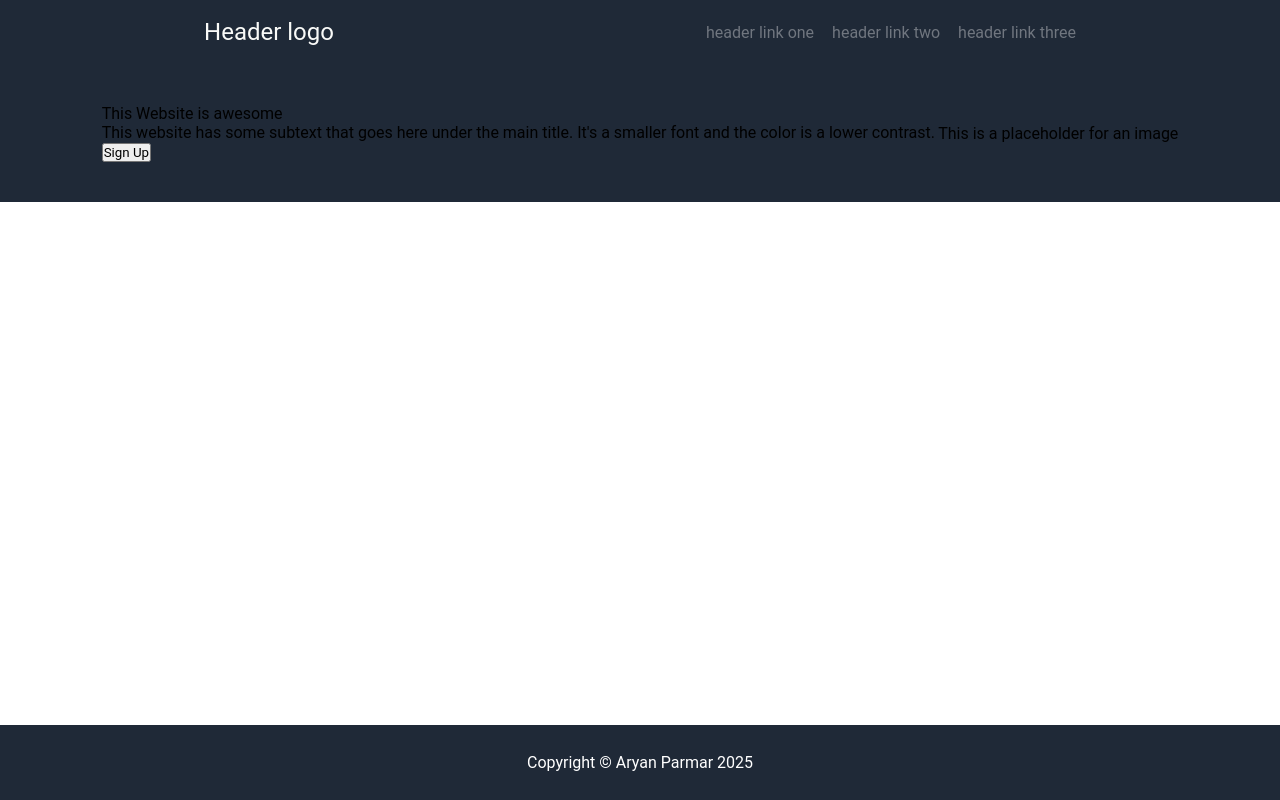
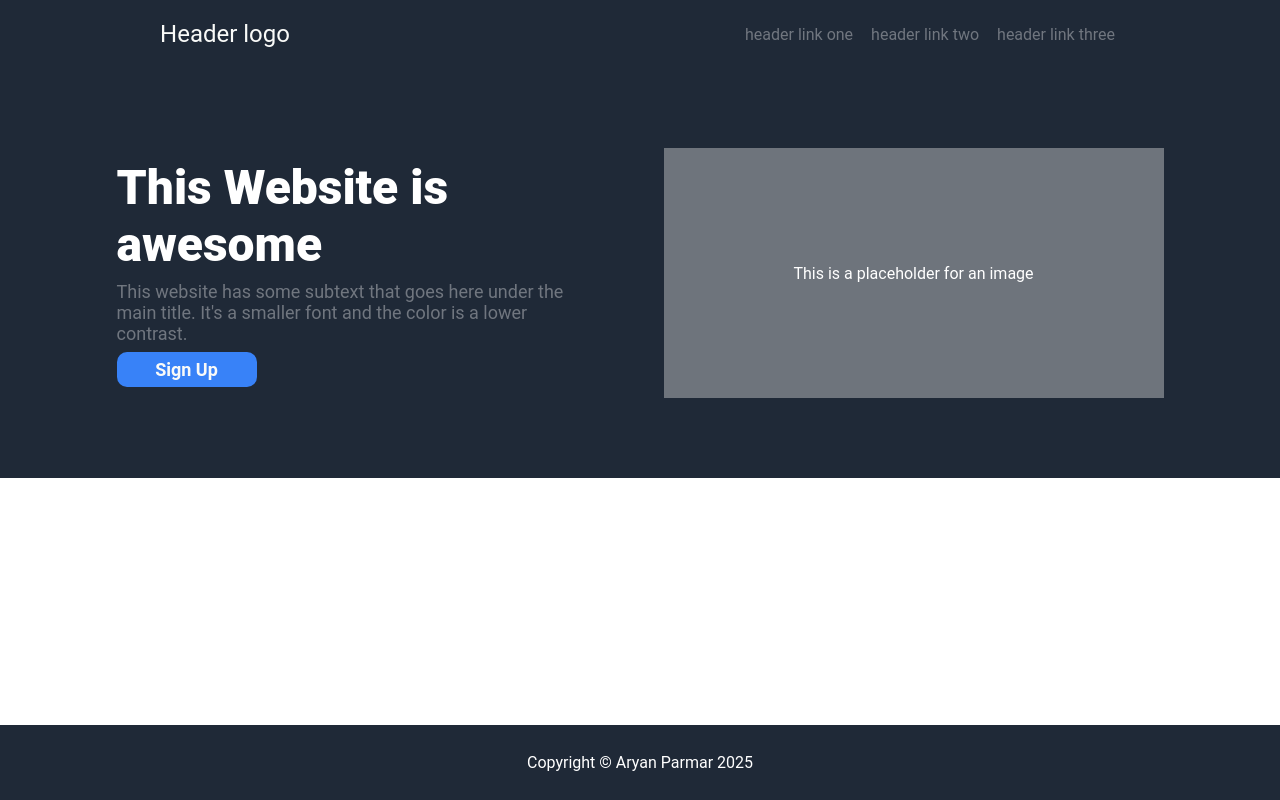
Before and after one commit to notaarryan/odin-landing-page, a plain HTML site: page index.html in a window 1280 px wide. Drawn offline with Linux system fonts and the light colour scheme.

Commit message:
Completed hero section and aligned with header
Completed the hero section and then aligned the header content with the hero content

```diff
--- a/index.html
+++ b/index.html
@@ -8,7 +8,7 @@
 </head>
 
 <body>
-    <div class="header">
+    <div class="container header">
         <div class="header-logo">Header logo</div>
         <ul>
             <li><a href="">header link one</a></li>
@@ -17,7 +17,7 @@
         </ul>
     </div>
     <div class="center">
-        <div class="hero-section">
+        <div class="container hero-section">
             <div class="left-section">
                 <div class="main-title-left-section">
                     This Website is awesome
--- a/style.css
+++ b/style.css
@@ -15,13 +15,17 @@ body {
     background-color: #1f2937;
     color: white;
     display: flex;
-    justify-content: space-around;
+    justify-content: space-between;
     align-items: center;
-    padding: 18px;
+    padding: 20px 0 20px 0;
 }
 
 .header-logo {
+    display: flex;
+    justify-content: center;
+    align-items: center;
     font-size: 24px;
+    flex-basis: 450px;
     color: #f9faf8;
 }
 
@@ -29,6 +33,9 @@ ul {
     list-style-type: none;
     display: flex;
     gap: 18px;
+    flex-basis: 700px;
+    justify-content: center;
+    align-items: center;
 }
 
 a {
@@ -40,18 +47,25 @@ a {
     display: flex;
     flex-direction: column;
     flex: 1;
-    justify-content: space-between;
-    align-items: center;
 }
 
 .hero-section {
     background-color: #1f2937;
-    padding: 40px 100px;
+    padding: 80px;
     width: 100%;
-    /* flex: 1; */
     display: flex;
     justify-content: space-around;
     align-items: center;
+    flex-wrap: wrap;
+    gap: 24px;
+}
+
+
+.left-section {
+    display: flex;
+    flex-direction: column;
+    flex-basis: 450px;
+    gap: 8px;
 }
 
 .footer {
@@ -62,3 +76,40 @@ a {
     color: white;
     padding: 28px;
 }
+
+.main-title-left-section {
+    color: white;
+    font-size: 48px;
+    font-weight: 900;
+}
+
+.subtext-left-section {
+    font-size: 18px;
+    color: rgb(112, 118, 127);
+}
+
+.sign-up-button {
+    width: 140px;
+    height: 35px;
+    border-radius: 10px;
+    background-color: #3882f8;
+    color: #f9faf8;
+    border: none;
+    font-weight: bold;
+    font-size: 18px;
+}
+
+.right-section {
+    height: 250px;
+    width: 500px;
+    display: flex;
+}
+
+.placeholder {
+    background-color: rgb(110, 116, 124);
+    color: white;
+    display: flex;
+    flex: 1;
+    align-items: center;
+    justify-content: center;
+}
```
